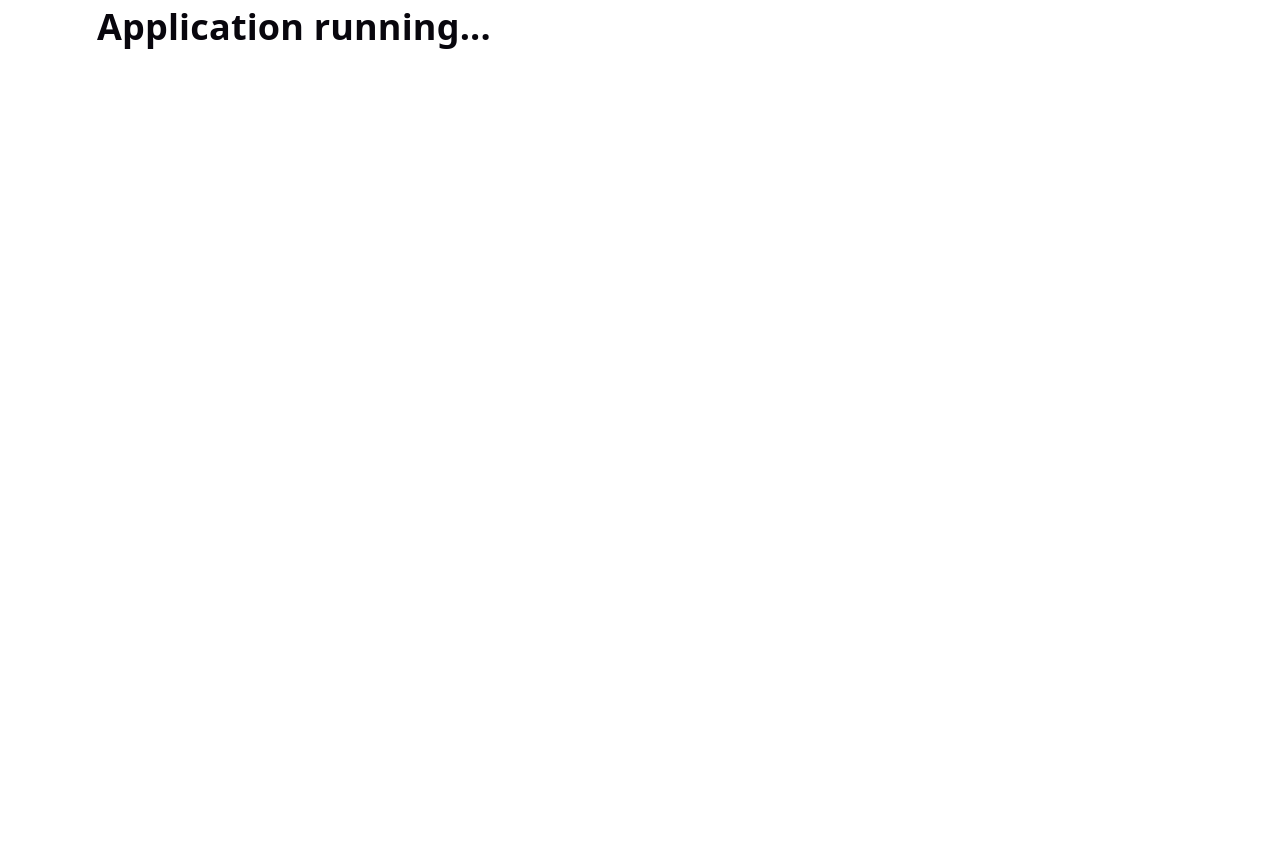
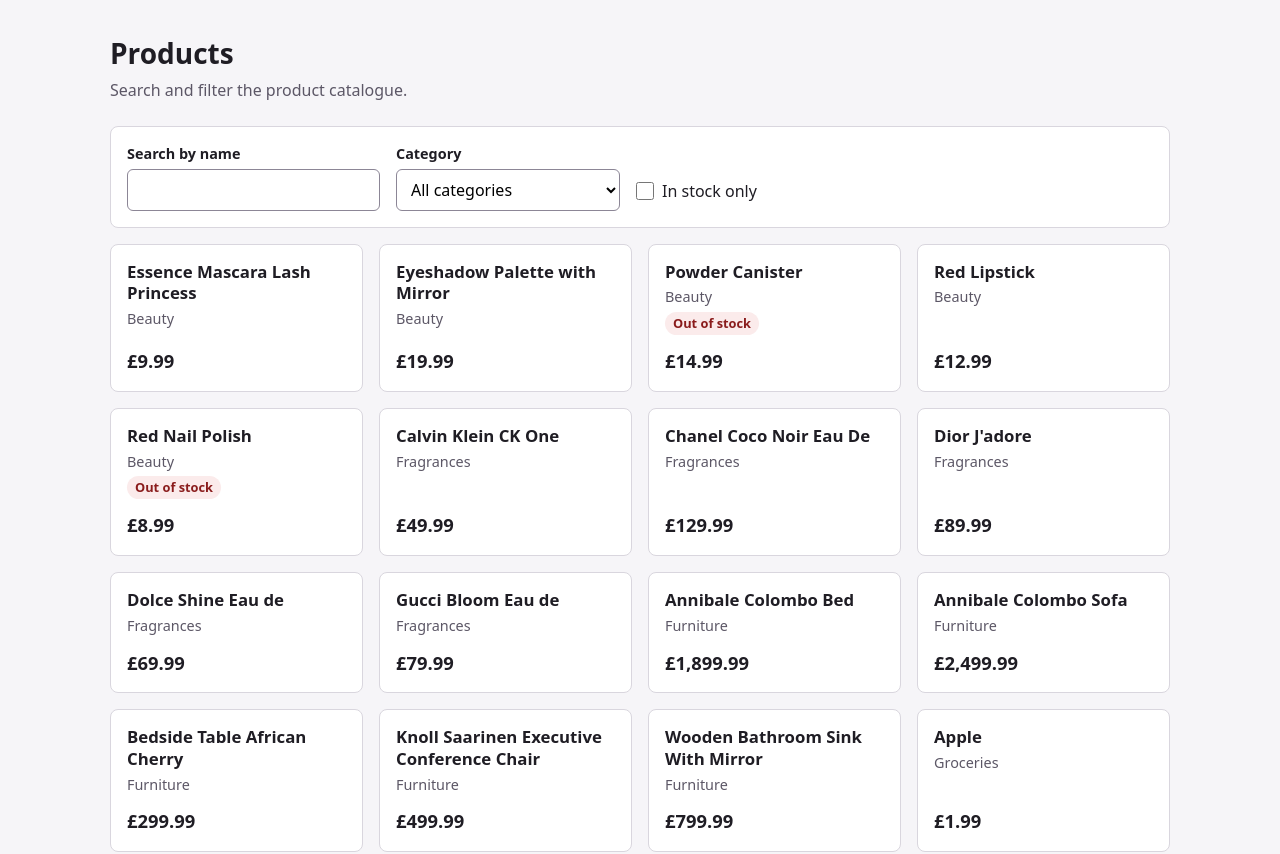
Before and after one commit to elnobun/react-return-exercises, a React (Vite) app in the folder week-01-product-list/: page / in a window 1280 px wide. Shown: the top 854 px of the page. Before the commit the page ends 800 px from the top, so only its background shows below. Built offline with nearby package versions, Linux system fonts and the light colour scheme.

Commit message:
Add product list components and search controls

```diff
--- a/week-01-product-list/src/App.tsx
+++ b/week-01-product-list/src/App.tsx
@@ -1,7 +1,15 @@
+import ProductsPage from "./components/ProductsPage"
+import { PRODUCTS } from "./data/products"
+
+
 function App() {
 
 	return (
-		<h1>Application running...</h1>
+		<main>
+			<div className="page">
+				<ProductsPage products={PRODUCTS} />
+			</div>
+		</main>
 	)
 }
 
--- /dev/null
+++ b/week-01-product-list/src/components/ProductCard.tsx
@@ -0,0 +1,16 @@
+import type { Product } from "../data/types";
+import { formatCurrency } from "../utils/formatCurrency";
+
+
+export default function ProductCard({ product }: { product: Product }) {
+	const { title, category, price, stock } = product
+	return (
+
+		<li className="product-card">
+			<h2>{title}</h2>
+			<p className="product-category">{category}</p>
+			{stock === 0 && <span className="stock-badge">Out of stock</span>}
+			<p className="product-price">{formatCurrency(price)}</p>
+		</li>
+	)
+}
--- /dev/null
+++ b/week-01-product-list/src/components/ProductList.tsx
@@ -0,0 +1,26 @@
+import type { Product } from "../data/types";
+import ProductCard from "./ProductCard";
+
+export default function ProductList({ products }: { products: Product[] }) {
+	return (
+		<>
+			{products.length > 0 ? (
+				<>
+					<ul className="product-list">
+						{
+							products.map((product) => (
+								<ProductCard key={product.id} product={product} />
+							))
+						}
+					</ul>
+				</>
+			) : (
+				<div className="empty-state">
+					<p>No products match your search.</p>
+					<p>Try a different name, choose another category, or untick "In stock only".</p>
+				</div>
+			)}
+
+		</>
+	)
+}
--- /dev/null
+++ b/week-01-product-list/src/components/ProductsPage.tsx
@@ -0,0 +1,32 @@
+import { useState } from "react"
+import type { Product } from "../data/types"
+import ProductList from "./ProductList"
+import Search from "./Search"
+
+export default function ProductsPage({ products }: { products: Product[] }) {
+	const [filterText, setFilterText] = useState("")
+	const [filterCategory, setFilterCategory] = useState("")
+	const [inStockOnly, setInStockOnly] = useState(false)
+
+	// Avoid duplicates in category select
+	const categories = Array.from(new Set(
+		products.map(product => product.category)
+	))
+
+	return (
+		<>
+			<h1>Products</h1>
+			<p className="page-intro">Search and filter the product catalogue.</p>
+			<Search
+				categories={categories}
+				filterText={filterText}
+				filterCategory={filterCategory}
+				inStockOnly={inStockOnly}
+				onFilterTextChange={setFilterText}
+				onFilterCategoryChange={setFilterCategory}
+				onInStockOnlyChange={setInStockOnly}
+			/>
+			<ProductList products={products} />
+		</>
+	)
+}
--- /dev/null
+++ b/week-01-product-list/src/components/Search.tsx
@@ -0,0 +1,57 @@
+import { formatCategory } from "../utils/formatCategory"
+
+type SearchProps = {
+	categories: string[],
+	filterText: string,
+	filterCategory: string,
+	inStockOnly: boolean,
+	onFilterTextChange: (value: string) => void,
+	onFilterCategoryChange: (value: string) => void,
+	onInStockOnlyChange: (value: boolean) => void
+}
+
+export default function Search({
+	categories,
+	filterText,
+	filterCategory,
+	inStockOnly,
+	onFilterTextChange,
+	onFilterCategoryChange,
+	onInStockOnlyChange
+}: SearchProps) {
+	return (
+
+		<form className="filters" role="search">
+			<div className="field">
+				<label htmlFor="product-search">Search by name</label>
+				<input
+					id="product-search"
+					type="search"
+					value={filterText}
+					onChange={(e) => onFilterTextChange(e.target.value)}
+				/>
+			</div>
+			<div className="field">
+				<label htmlFor="product-category">Category</label>
+				<select
+					id="product-category"
+					value={filterCategory}
+					onChange={(e) => onFilterCategoryChange(e.target.value)}>
+					<option value="">All categories</option>
+					{categories.map(category => (
+						<option key={category} value={category}>{formatCategory(category)}</option>
+					))}
+				</select>
+			</div>
+			<div className="field field-checkbox">
+				<input
+					id="in-stock-only"
+					type="checkbox"
+					checked={inStockOnly}
+					onChange={(e) => onInStockOnlyChange(e.target.checked)}
+				/>
+				<label htmlFor="in-stock-only">In stock only</label>
+			</div>
+		</form>
+	)
+}
--- a/week-01-product-list/src/index.css
+++ b/week-01-product-list/src/index.css
@@ -1,72 +1,188 @@
+	/*
+	  Design handover for the Week 1 product list.
+	  Static HTML and CSS only. Build it in React with your own components.
+	  The class names are suggestions; keep them or rename them.
+	  Three states are shown: results, a product out of stock, and no results.
+	*/
+
 	:root {
-	--sans: system-ui, 'Segoe UI', Roboto, sans-serif;
-
-	font: 18px/145% var(--sans);
-	letter-spacing: 0.18px;
-	color: #08060d;
-	background: #fff;
-	font-synthesis: none;
-	text-rendering: optimizeLegibility;
-	-webkit-font-smoothing: antialiased;
-	-moz-osx-font-smoothing: grayscale;
-
-	@media (max-width: 1024px) {
-		font-size: 16px;
-	}
+		--text: #1f1d24;
+		--muted: #5c5766;
+		--border: #d9d6de;
+		--surface: #ffffff;
+		--page: #f6f5f8;
+		--accent: #3b2db3;
+		--danger-bg: #fbebeb;
+		--danger-text: #8a1c1c;
+		--radius: 8px;
+		--gap: 1rem;
 	}
 
-#root {
-	width: 1126px;
-	max-width: 100%;
-	padding-inline: 20px;
-	margin: 0 auto;
-	min-height: 100svh;
-	display: flex;
-	flex-direction: column;
-}
-
-/* 1. Use a more intuitive box-sizing model */
-*,
-*::before,
-*::after {
+	* {
 		box-sizing: border-box;
 	}
 
-/* 2. Remove default margin on most elements */
-*:not(dialog) {
+	body {
+		margin: 0;
+		font: 16px/1.5 system-ui, 'Segoe UI', Roboto, sans-serif;
+		color: var(--text);
+		background: var(--page);
+	}
+
+	.page {
+		max-width: 1100px;
+		margin: 0 auto;
+		padding: 2rem 1.25rem;
+	}
+
+	.page h1 {
+		margin: 0 0 0.25rem;
+		font-size: 1.75rem;
+	}
+
+	.page-intro {
+		margin: 0 0 1.5rem;
+		color: var(--muted);
+	}
+
+	/* Filters */
+	.filters {
+		display: flex;
+		flex-wrap: wrap;
+		gap: var(--gap);
+		align-items: flex-end;
+		padding: 1rem;
+		margin-bottom: 1rem;
+		background: var(--surface);
+		border: 1px solid var(--border);
+		border-radius: var(--radius);
+	}
+
+	.field {
+		display: flex;
+		flex-direction: column;
+		gap: 0.25rem;
+	}
+
+	.field label {
+		font-weight: 600;
+		font-size: 0.9rem;
+	}
+
+	.field input[type="search"],
+	.field select {
+		min-width: 14rem;
+		padding: 0.5rem 0.625rem;
+		font: inherit;
+		border: 1px solid #8c8696;
+		border-radius: 6px;
+		background: var(--surface);
+	}
+
+	.field-checkbox {
+		flex-direction: row;
+		align-items: center;
+		gap: 0.5rem;
+		padding-bottom: 0.5rem;
+	}
+
+	.field-checkbox input {
+		width: 1.125rem;
+		height: 1.125rem;
 		margin: 0;
 	}
 
-/* 3. Improve text rendering and line height */
-body {
-	line-height: 1.5;
+	.field-checkbox label {
+		font-weight: 400;
+		font-size: 1rem;
 	}
 
-/* 4. Make media responsive by default */
-img,
-picture,
-video,
-canvas,
-svg {
-	display: block;
-	max-width: 100%;
+	input:focus-visible,
+	select:focus-visible {
+		outline: 3px solid var(--accent);
+		outline-offset: 2px;
 	}
 
-/* 5. Inherit fonts for form controls */
-input,
-button,
-textarea,
-select {
-	font: inherit;
+	/* Count line */
+	.results-count {
+		margin: 0 0 1rem;
+		color: var(--muted);
 	}
 
-/* 6. Avoid text overflows */
-p,
-h1,
-h2,
-h3,
-h4,
-h5,
-h6 {
-	overflow-wrap: break-word;
+	/* Product grid */
+	.product-list {
+		list-style: none;
+		margin: 0;
+		padding: 0;
+		display: grid;
+		grid-template-columns: repeat(auto-fill, minmax(220px, 1fr));
+		gap: var(--gap);
 	}
+
+	.product-card {
+		display: flex;
+		flex-direction: column;
+		gap: 0.25rem;
+		padding: 1rem;
+		background: var(--surface);
+		border: 1px solid var(--border);
+		border-radius: var(--radius);
+	}
+
+	.product-card h2 {
+		margin: 0;
+		font-size: 1.05rem;
+		line-height: 1.3;
+	}
+
+	.product-category {
+		margin: 0;
+		color: var(--muted);
+		font-size: 0.9rem;
+		text-transform: capitalize;
+	}
+
+	.product-price {
+		margin: auto 0 0;
+		padding-top: 0.5rem;
+		font-size: 1.15rem;
+		font-weight: 700;
+	}
+
+	.stock-badge {
+		align-self: flex-start;
+		padding: 0.125rem 0.5rem;
+		font-size: 0.8rem;
+		font-weight: 600;
+		border-radius: 999px;
+		color: var(--danger-text);
+		background: var(--danger-bg);
+	}
+
+	/* Empty state */
+	.empty-state {
+		padding: 2rem 1rem;
+		text-align: center;
+		background: var(--surface);
+		border: 1px dashed var(--border);
+		border-radius: var(--radius);
+	}
+
+	.empty-state p {
+		margin: 0;
+	}
+
+	.empty-state p + p {
+		margin-top: 0.25rem;
+		color: var(--muted);
+	}
+
+	/* Only for this handover file: labels for the example states */
+	.state-label {
+		margin: 2.5rem 0 0.75rem;
+		font-size: 0.8rem;
+		font-weight: 700;
+		letter-spacing: 0.05em;
+		text-transform: uppercase;
+		color: var(--accent);
+	}
--- /dev/null
+++ b/week-01-product-list/src/utils/formatCategory.ts
@@ -0,0 +1,3 @@
+export function formatCategory(category: string): string {
+	return `${category.charAt(0).toUpperCase()}${category.slice(1)}`
+}
--- /dev/null
+++ b/week-01-product-list/src/utils/formatCurrency.ts
@@ -0,0 +1,6 @@
+export function formatCurrency(price: number): string {
+	return new Intl.NumberFormat('en-GB', {
+		style: 'currency',
+		currency: 'GBP'
+	}).format(price)
+}
```
Lines whose indentation alone changed are shown as unchanged.
